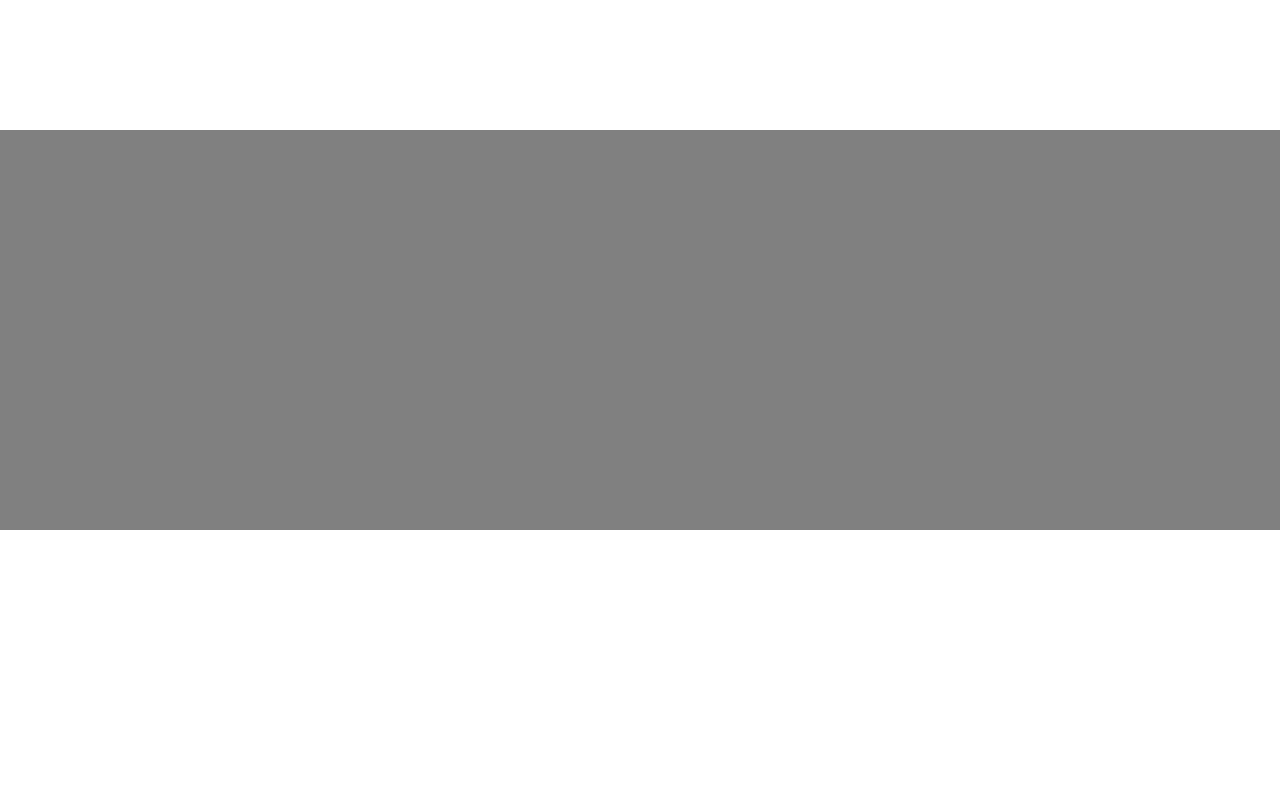
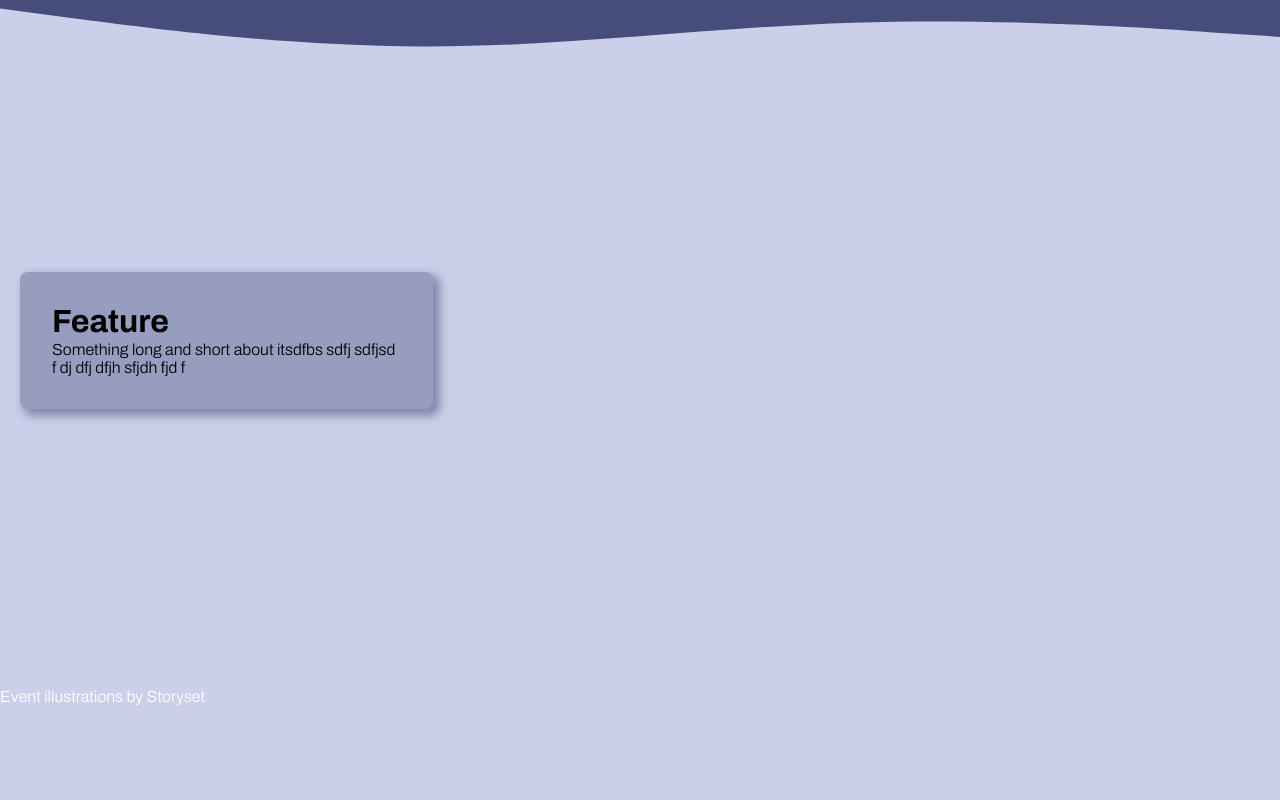
Before and after one commit to CTECH-IT/independent-project-2-itshoozi, a plain HTML site: page index.html in a window 1280 px wide. Shown: the part 820-1620 px from the top of the page. After the commit the page ends 1526 px from the top, so only its background shows below. Drawn offline with nearby package versions, Linux system fonts and the light colour scheme.

```diff
--- a/index.html
+++ b/index.html
@@ -43,7 +43,20 @@
       <path fill="var(--secondary)" fill-opacity="1" d="M0,32L80,42.7C160,53,320,75,480,74.7C640,75,800,53,960,48C1120,43,1280,53,1360,58.7L1440,64L1440,0L1360,0C1280,0,1120,0,960,0C800,0,640,0,480,0C320,0,160,0,80,0L0,0Z"></path>
     </svg>
 
-    <div class="gray hundred"></div>
+    <div class="feature-div hundred">
+      <div class="feature-div-nestled">
+        <div class="container">
+          <div class="First-Feature">
+            <div class="feature-card">
+              <h1 class="feature-heading">Feature</h1>
+              <p class="feature-description">Something long and short about itsdfbs sdfj sdfjsd f dj dfj dfjh sfjdh fjd f</p>
+            </div>
+          </div>
+        </div>
+        <div class="Second-Feature"></div>
+        <div class="Third-Feature"></div>
+      </div>
+    </div>
     <div id="3" class=" hundred"></div>
     <div class="gray hundred"></div>
     <script src="scripts/main.js"></script>
--- a/stylesheets/styles.css
+++ b/stylesheets/styles.css
@@ -2,15 +2,19 @@
 
 :root {
   --gray: #2d3045;
+  --dark-gray: #8287AC;
+  --mid-gray: #979DBF;
+  --light-gray: #CBCFE9;
   --secondary: #464d7b;
   --thirdary: #7982c2;
-  --header: white;
+  --header: #B3B8D8;
   --p: rgb(211, 211, 211);
 }
 
 html {
   font-family: "Archivo", sans-serif;
   scroll-behavior: smooth;
+  background: var(--light-gray);
 }
 
 ::-webkit-scrollbar {
@@ -22,7 +26,6 @@ html {
   background: var(--gray);
   border-radius: 10px;
 }
-
 
 * {
   margin: 0;
@@ -63,10 +66,15 @@ p {
 
 /* nav bar css */
 
+.spacer {
+  height: 6rem;
+}
+
 nav {
   background: var(--gray);
   width: 100%;
   position: fixed;
+  align-items: center;
 }
 
 .nav-nestled {
@@ -77,13 +85,13 @@ nav {
   padding: 3px 20px;
 }
 
-@media all and (min-width:768px){
+@media all and (min-width: 768px) {
   .nav-nestled {
     max-width: 80rem /* 448px */;
-  display: flex;
     margin: auto;
     flex-direction: row;
     padding: 3px 20px;
+    align-items: center;
   }
 }
 .nav-title {
@@ -93,14 +101,22 @@ nav {
   font-size: 1.5em;
 }
 
-@media all and (min-width:768px){
+@media all and (min-width: 768px) {
   .nav-title {
+    margin:  15px 0;
     font-size: 2em;
-}}
+  }
+}
 
 .nav-title-container {
   color: var(--p);
   flex-shrink: 0;
+  align-items: center;
+}
+
+.center {
+  display: flex;
+  align-items: center;
 }
 
 .nav-links {
@@ -111,10 +127,17 @@ nav {
   margin: 0 0 15px 0;
 }
 
-@media all and (min-width:768px){
+@media all and (min-width: 768px) {
+  .nav-links {
+  margin:  15px 0;
+}
+}
+
+@media all and (min-width: 768px) {
   .nav-links {
     font-size: 1.2em;
-}}
+  }
+}
 
 .nav-links:hover {
   color: var(--thirdary);
@@ -126,9 +149,10 @@ nav {
   flex-grow: 1;
   justify-content: flex-start;
   align-items: center;
+  align-items: center;
 }
 
-@media all and (min-width:768px){
+@media all and (min-width: 768px) {
   .nav-link-container {
     justify-content: flex-end;
     align-items: center;
@@ -140,7 +164,9 @@ nav {
 header {
   background-color: var(--secondary);
   margin: 0px;
-  padding: 5% 0;
+  height: 100vh;
+  display: flex;
+  align-items: center;
 }
 
 .header-nestled {
@@ -149,13 +175,10 @@ header {
   padding: 3px 20px 3px 20px;
   display: flex;
   padding-top: 6em;
-
 }
 
 .header-left {
   width: 100%;
-    background: gree;
-
   align-items: center;
   display: flex;
   text-align: left;
@@ -163,9 +186,9 @@ header {
   justify-content: center;
 }
 
-@media all and (min-width:768px){
+@media all and (min-width: 768px) {
   .header-left {
-width: 50%
+    width: 50%;
   }
 }
 
@@ -179,7 +202,7 @@ width: 50%
 
 @media (min-width: 768px) {
   .header-right {
-  width: 50%
+    width: 50%;
   }
 }
 
@@ -205,7 +228,6 @@ width: 50%
   width: 100%;
 }
 
-
 .header-image {
   height: 100%;
   width: 70%;
@@ -218,10 +240,57 @@ width: 50%
   }
 }
 
-.hundred {
-    height: 50vh;
-}
-
 .gray {
   background: gray;
 }
+
+
+/* what we do div */
+
+.feature-div {
+}
+
+.feature-div-nestled {
+  max-width: 80rem /* 448px */;
+  margin: auto;
+  padding: 3px 20px 3px 20px;
+  display: flex;
+}
+
+.feature-card {
+  padding: 2em;
+  border-radius: 8px;
+  background: var(--mid-gray);
+  -webkit-box-shadow: 5px 5px 10px 2px #8287AC;
+box-shadow: 5px 5px 10px 2px #8287AC;
+}
+
+.feature-heading {
+  margin: 0;
+}
+
+.container {
+  display: grid;
+  grid-template-columns: 1fr 1fr 1fr;
+  grid-template-rows: 1fr 1fr 1fr;
+  gap: 0px 0px;
+  grid-auto-flow: row;
+  grid-template-areas:
+    "First-Feature"
+    "Second-Feature . ."
+    "Third-Feature . .";
+}
+
+@media (min-width: 768px) {
+  .container {
+    grid-template-areas:
+      "First-Feature Second-Feature Third-Feature"
+      ". . ."
+      ". . .";
+}}
+
+.First-Feature { grid-area: First-Feature; }
+
+.Second-Feature { grid-area: Second-Feature; }
+
+.Third-Feature { grid-area: Third-Feature; }
```
Lines whose indentation alone changed are shown as unchanged.
